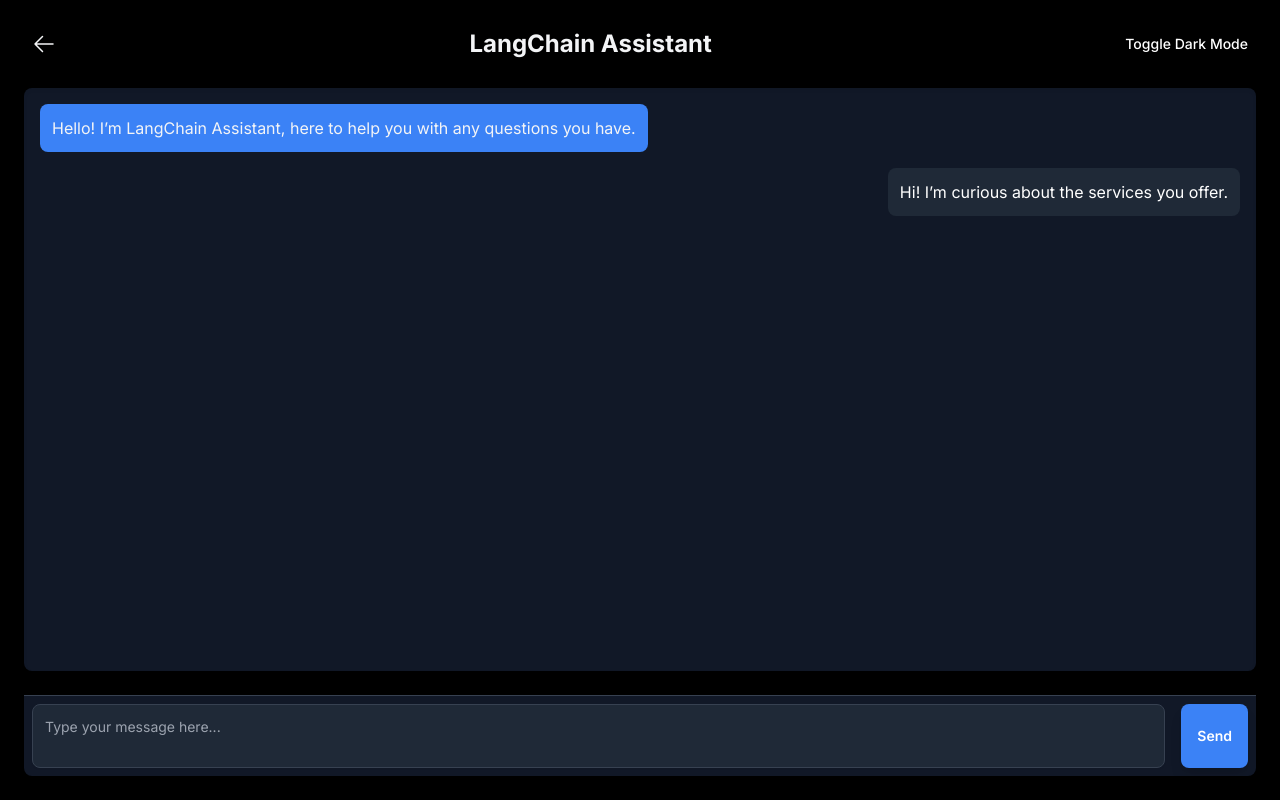
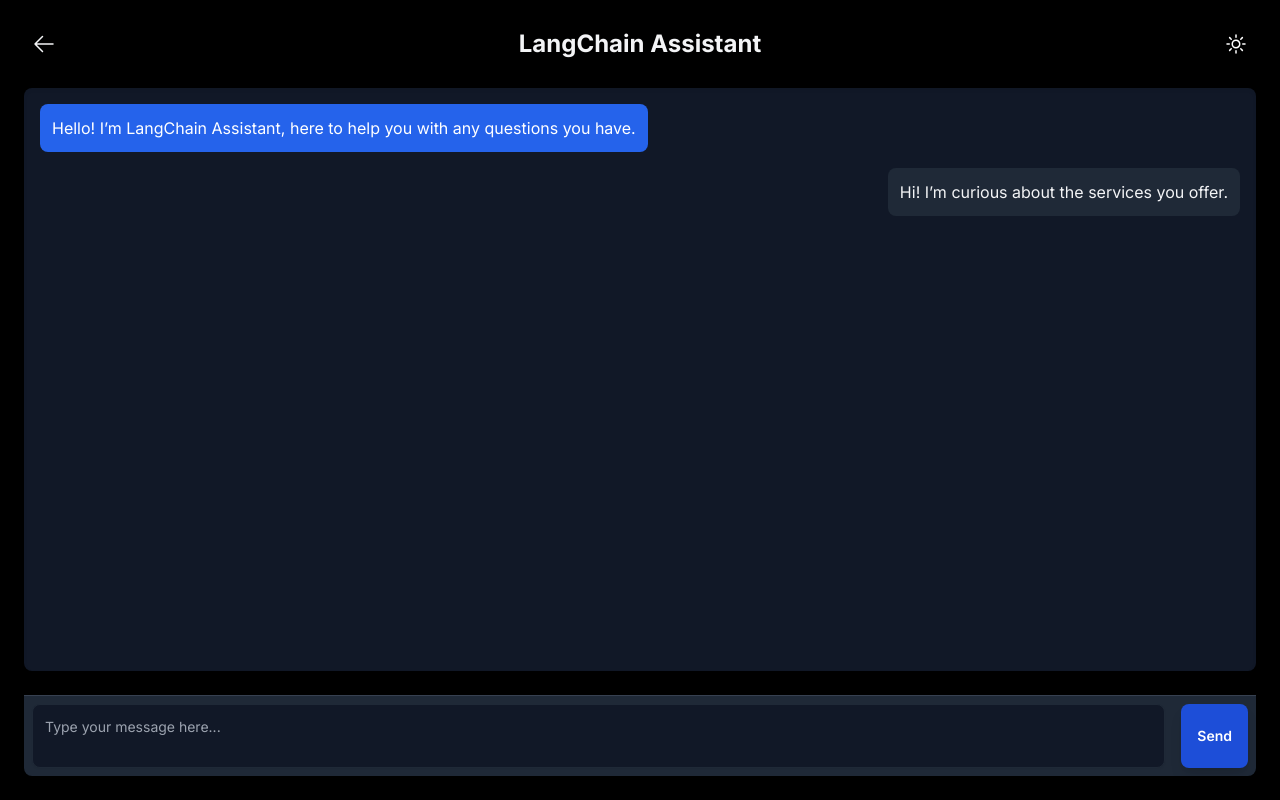
Before and after one commit to Github11200/AI-Customer-Support, a Next.js app in the folder client/: page /chat in a window 1280 px wide. Built offline with nearby package versions, Linux system fonts and the light colour scheme.

Commit message:
changed toggle button to icon using svg

```diff
--- a/client/app/chat/page.tsx
+++ b/client/app/chat/page.tsx
@@ -1,4 +1,87 @@
 
+
+// "use client";
+// import { useState, useEffect } from 'react';
+// import Image from 'next/image'; // Import next/image
+// import { Textarea } from "@/components/ui/textarea";
+// import { Button } from "@/components/ui/button";
+// import { useRouter } from 'next/navigation';
+// import { ArrowLeftIcon } from '@heroicons/react/24/outline';
+
+// export default function ChatComponent() {
+//     const router = useRouter();
+//     const [darkMode, setDarkMode] = useState(false);
+
+//     const handleBack = () => {
+//       router.push('/');
+//     };
+
+//     const toggleDarkMode = () => {
+//       setDarkMode(!darkMode);
+//     };
+
+//     // Apply dark mode class to the body or html
+//     useEffect(() => {
+//         if (darkMode) {
+//             document.documentElement.classList.add('dark');
+//         } else {
+//             document.documentElement.classList.remove('dark');
+//         }
+//     }, [darkMode]);
+
+//     return (
+//       <div className="flex flex-col h-screen p-4 sm:p-6 bg-gray-100 dark:bg-black text-gray-900 dark:text-white">
+//         {/* Header and Back Arrow Container */}
+//         <div className="flex items-center mb-6">
+//           <Button onClick={handleBack} variant="ghost" className="mr-4 p-2 hover:bg-gray-200 dark:hover:bg-gray-700 rounded-full">
+//             <ArrowLeftIcon className="h-6 w-6 text-gray-900 dark:text-gray-100" />
+//           </Button>
+//           <div className="flex-grow flex justify-center">
+//             <h1 className="text-xl sm:text-2xl font-bold text-gray-900 dark:text-gray-100">
+//               LangChain Assistant
+//             </h1>
+//           </div>
+//           {/* Dark Mode Toggle Icon */}
+//           <Button onClick={toggleDarkMode} variant="ghost" className="p-2 ml-4 hover:bg-gray-200 dark:hover:bg-gray-700 rounded-full">
+//             <Image
+//               src={darkMode ? '/sun-icon.svg' : '/moon-icon.svg'}
+//               alt="Toggle Dark Mode"
+//               width={24}
+//               height={24}
+//               className="h-6 w-6"
+//             />
+//           </Button>
+//         </div>
+
+//         {/* Main chat area */}
+//         <div className="flex-grow overflow-y-auto mb-6 p-4 bg-white dark:bg-gray-900 rounded-lg shadow-inner">
+//           {/* Messages */}
+//           <div className="flex flex-col space-y-4">
+//             {/* AI message */}
+//             <div className="bg-blue-600 dark:bg-blue-500 text-white dark:text-gray-100 rounded-lg p-3 max-w-[75%] self-start">
+//               <p>Hello! I’m LangChain Assistant, here to help you with any questions you have.</p>
+//             </div>
+//             {/* Client message */}
+//             <div className="bg-gray-100 dark:bg-gray-800 text-gray-900 dark:text-white rounded-lg p-3 max-w-[75%] self-end">
+//               <p>Hi! I’m curious about the services you offer.</p>
+//             </div>
+//             {/* More messages can go here */}
+//           </div>
+//         </div>
+
+//         {/* Input area at the bottom */}
+//         <div className="flex items-center p-2 bg-white dark:bg-gray-900 border-t border-gray-200 dark:border-gray-700 rounded-b-lg shadow-md">
+//           <Textarea
+//             placeholder="Type your message here..."
+//             className="flex-grow h-16 resize-none border dark:border-gray-700 rounded-lg p-3 text-gray-700 dark:text-gray-100 dark:bg-gray-800"
+//           />
+//           <Button className="ml-4 h-16 bg-blue-600 dark:bg-blue-500 text-white font-semibold py-2 px-4 rounded-lg shadow-lg hover:bg-blue-700 dark:hover:bg-blue-600 transition duration-300">
+//             Send
+//           </Button>
+//         </div>
+//       </div>
+//     );
+// }
 
 "use client";
 import { useState, useEffect } from 'react';
@@ -19,7 +102,6 @@
       setDarkMode(!darkMode);
     };
 
-    // Apply dark mode class to the body or html
     useEffect(() => {
         if (darkMode) {
             document.documentElement.classList.add('dark');
@@ -40,8 +122,18 @@
               LangChain Assistant
             </h1>
           </div>
+          {/* Dark Mode Toggle Icon */}
           <Button onClick={toggleDarkMode} variant="ghost" className="p-2 ml-4 hover:bg-gray-200 dark:hover:bg-gray-700 rounded-full">
-            Toggle Dark Mode
+            {/* SVG Icon */}
+            {darkMode ? (
+              <svg xmlns="http://www.w3.org/2000/svg" fill="none" viewBox="0 0 24 24" strokeWidth="1.5" stroke="currentColor" className="h-6 w-6">
+                <path strokeLinecap="round" strokeLinejoin="round" d="M21.752 15.002A9.72 9.72 0 0 1 18 15.75c-5.385 0-9.75-4.365-9.75-9.75 0-1.33.266-2.597.748-3.752A9.753 9.753 0 0 0 3 11.25C3 16.635 7.365 21 12.75 21a9.753 9.753 0 0 0 9.002-5.998Z" />
+              </svg>
+            ) : (
+              <svg xmlns="http://www.w3.org/2000/svg" fill="none" viewBox="0 0 24 24" strokeWidth="1.5" stroke="currentColor" className="h-6 w-6">
+                <path strokeLinecap="round" strokeLinejoin="round" d="M12 3v2.25m6.364.386-1.591 1.591M21 12h-2.25m-.386 6.364-1.591-1.591M12 18.75V21m-4.773-4.227-1.591 1.591M5.25 12H3m4.227-4.773L5.636 5.636M15.75 12a3.75 3.75 0 1 1-7.5 0 3.75 3.75 0 0 1 7.5 0Z" />
+              </svg>
+            )}
           </Button>
         </div>
 
@@ -50,24 +142,23 @@
           {/* Messages */}
           <div className="flex flex-col space-y-4">
             {/* AI message */}
-            <div className="bg-blue-600 dark:bg-blue-500 text-white dark:text-gray-100 rounded-lg p-3 max-w-[75%] self-start">
+            <div className="bg-blue-600 text-white rounded-lg p-3 max-w-[75%] self-start">
               <p>Hello! I’m LangChain Assistant, here to help you with any questions you have.</p>
             </div>
             {/* Client message */}
-            <div className="bg-gray-100 dark:bg-gray-800 text-gray-900 dark:text-white rounded-lg p-3 max-w-[75%] self-end">
+            <div className="bg-white dark:bg-gray-800 text-gray-900 dark:text-gray-100 rounded-lg p-3 max-w-[75%] self-end">
               <p>Hi! I’m curious about the services you offer.</p>
             </div>
-            {/* More messages can go here */}
           </div>
         </div>
 
         {/* Input area at the bottom */}
-        <div className="flex items-center p-2 bg-white dark:bg-gray-900 border-t border-gray-200 dark:border-gray-700 rounded-b-lg shadow-md">
+        <div className="flex items-center p-2 bg-white dark:bg-gray-800 border-t border-gray-200 dark:border-gray-700 rounded-b-lg shadow-md">
           <Textarea
             placeholder="Type your message here..."
-            className="flex-grow h-16 resize-none border dark:border-gray-700 rounded-lg p-3 text-gray-700 dark:text-gray-100 dark:bg-gray-800"
+            className="flex-grow h-16 resize-none border rounded-lg p-3 text-gray-700 dark:text-gray-200 dark:bg-gray-900"
           />
-          <Button className="ml-4 h-16 bg-blue-600 dark:bg-blue-500 text-white font-semibold py-2 px-4 rounded-lg shadow-lg hover:bg-blue-700 dark:hover:bg-blue-600 transition duration-300">
+          <Button className="ml-4 h-16 bg-blue-600 dark:bg-blue-700 text-white font-semibold py-2 px-4 rounded-lg shadow-lg hover:bg-blue-700 dark:hover:bg-blue-600 transition duration-300">
             Send
           </Button>
         </div>
```
